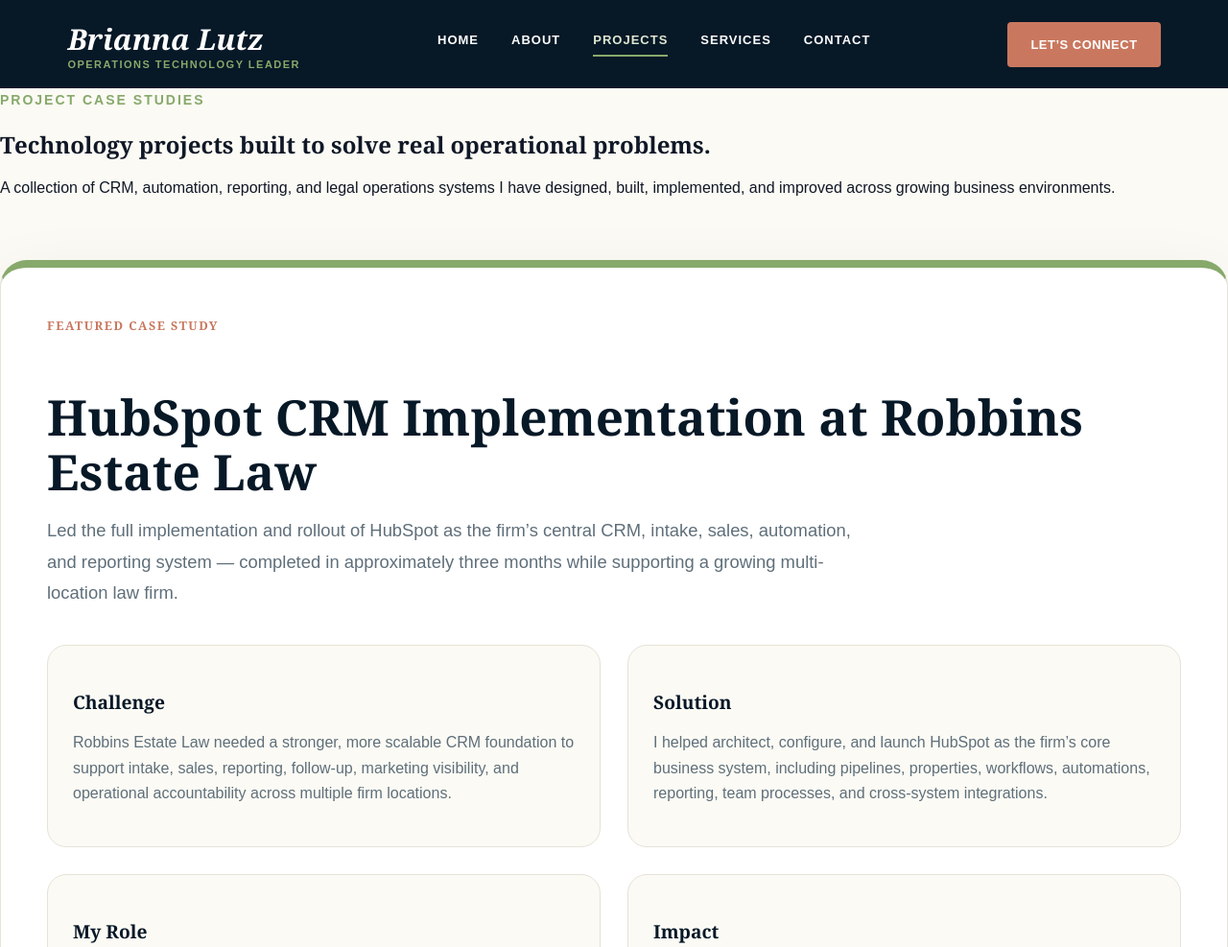
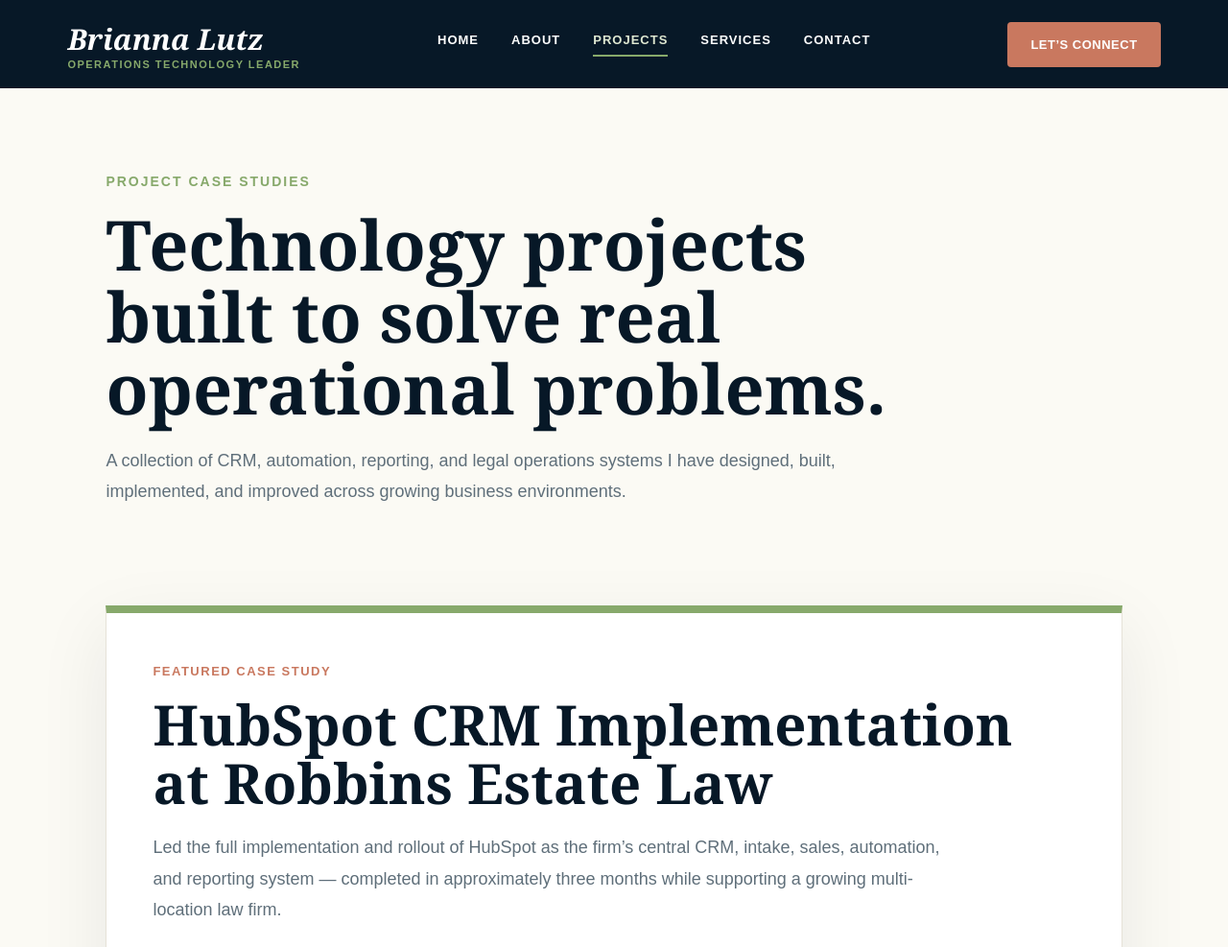
Before and after one commit to briannagangi96-a11y/briannagangi96-a1ly.github.io, a plain HTML site: page projects.html in a window 1280 px wide. Shown: the top 987 px of the page at 96% size. Drawn offline with Linux system fonts and the light colour scheme.

Commit message:
Update styles.css

```diff
--- a/styles.css
+++ b/styles.css
@@ -500,92 +500,94 @@
 }
 /* Projects Page */
 
-.page-hero {
-  background: var(--cream);
-  padding: 90px 0 60px;
+.container {
+  max-width: 1200px;
+  margin: 0 auto;
+  padding: 0 5.5%;
 }
 
-.page-hero h1 {
-  max-width: 850px;
-  font-size: clamp(2.4rem, 5vw, 4.5rem);
-  line-height: 1.05;
-  color: var(--navy);
-  margin: 14px 0 20px;
+.projects-hero {
+  background: var(--cream);
+  padding: 85px 0 55px;
 }
 
-.page-hero p {
-  max-width: 760px;
-  font-size: 1.15rem;
+.projects-hero h1 {
+  max-width: 900px;
+  font-size: clamp(44px, 6vw, 72px);
+  line-height: 1.04;
+  color: var(--navy);
+  margin: 18px 0 22px;
+}
+
+.projects-hero p {
+  max-width: 820px;
+  font-size: 18px;
   color: var(--muted);
-  line-height: 1.7;
+  line-height: 1.8;
 }
 
 .case-study-section {
   background: var(--cream);
-  padding: 50px 0 80px;
+  padding: 30px 0 80px;
 }
 
 .case-study-card {
   background: var(--white);
   border: 1px solid var(--border);
-  border-radius: 28px;
+  border-top: 8px solid var(--sage);
   padding: 48px;
   box-shadow: 0 24px 70px rgba(7, 24, 39, 0.08);
-}
-
-.featured-case-study {
-  border-top: 8px solid var(--sage);
 }
 
 .case-study-label {
   display: inline-block;
   color: var(--terracotta);
-  font-weight: 700;
+  font-family: Arial, Helvetica, sans-serif;
+  font-weight: 800;
   text-transform: uppercase;
-  letter-spacing: 0.12em;
-  font-size: 0.78rem;
-  margin-bottom: 16px;
+  letter-spacing: 1.5px;
+  font-size: 13px;
+  margin-bottom: 18px;
 }
 
 .case-study-card h2 {
   color: var(--navy);
-  font-size: clamp(2rem, 4vw, 3.25rem);
-  line-height: 1.1;
-  margin-bottom: 18px;
+  font-size: clamp(38px, 5vw, 58px);
+  line-height: 1.05;
+  margin: 0 0 20px;
 }
 
 .case-study-intro {
   max-width: 850px;
-  font-size: 1.15rem;
+  font-size: 18px;
   color: var(--muted);
-  line-height: 1.75;
+  line-height: 1.8;
   margin-bottom: 38px;
 }
 
 .case-study-grid {
   display: grid;
   grid-template-columns: repeat(2, 1fr);
-  gap: 28px;
+  gap: 26px;
   margin-bottom: 40px;
 }
 
 .case-study-grid div {
   background: var(--cream);
   border: 1px solid var(--border);
-  border-radius: 20px;
-  padding: 26px;
+  padding: 28px;
 }
 
 .case-study-grid h3,
 .case-study-details h3 {
   color: var(--navy);
-  font-size: 1.2rem;
-  margin-bottom: 10px;
+  font-size: 24px;
+  margin: 0 0 12px;
 }
 
 .case-study-grid p {
   color: var(--muted);
-  line-height: 1.65;
+  line-height: 1.7;
 }
 
 .case-study-metrics {
@@ -598,36 +600,24 @@
 .case-study-metrics div {
   background: var(--navy);
   color: var(--white);
-  border-radius: 18px;
   padding: 24px 18px;
   text-align: center;
 }
 
 .case-study-metrics strong {
   display: block;
-  font-size: 2rem;
+  font-size: 30px;
   color: var(--soft-sage);
   margin-bottom: 6px;
 }
 
-.case-study-metrics span {
-  font-size: 0.9rem;
-  color: rgba(255, 255, 255, 0.78);
-}
-
 .case-study-details {
   background: var(--soft-sage);
-  border-radius: 22px;
   padding: 32px;
-  margin-top: 34px;
-}
-
-.case-study-details ul {
-  margin: 16px 0 0;
-  padding-left: 22px;
 }
 
 .case-study-details li {
+  font-family: Arial, Helvetica, sans-serif;
   color: var(--text);
   line-height: 1.7;
   margin-bottom: 10px;
@@ -641,13 +631,14 @@
 }
 
 .case-study-tags span {
+  font-family: Arial, Helvetica, sans-serif;
   background: var(--cream);
   color: var(--navy);
   border: 1px solid var(--border);
   padding: 10px 14px;
   border-radius: 999px;
-  font-size: 0.9rem;
-  font-weight: 600;
+  font-size: 13px;
+  font-weight: 700;
 }
 
 .more-projects-section {
@@ -655,8 +646,8 @@
   padding: 80px 0;
 }
 
-.more-projects-section .section-heading h2,
-.more-projects-section .section-heading p {
+.more-projects-section h2,
+.more-projects-section p {
   color: var(--white);
 }
 
@@ -671,13 +662,11 @@
   background: var(--navy-2);
   border: 1px solid rgba(255, 255, 255, 0.1);
   color: var(--white);
-  border-radius: 22px;
   padding: 28px;
 }
 
 .project-preview-card h3 {
   color: var(--soft-sage);
-  margin-bottom: 12px;
 }
 
 .project-preview-card p {
```
